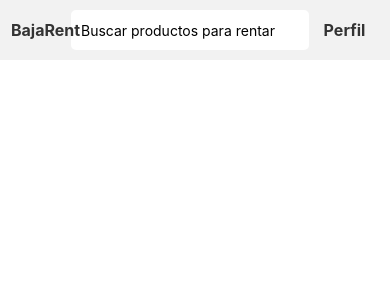
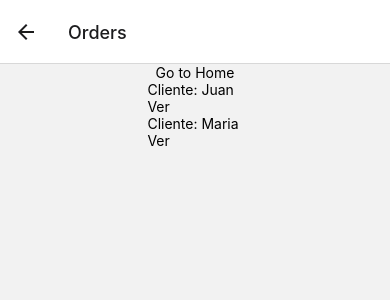
Before and after one commit to raulzarzadev/bajarent, a React Native app: screen /Orders in a window 390 px wide. Shown: the top 300 px of the page. Built offline with nearby package versions, Linux system fonts and the light colour scheme.

Commit message:
adding navigation

```diff
--- a/App.js
+++ b/App.js
@@ -1,31 +1,10 @@
-import Button from '/src/components/Button'
-import { StatusBar } from 'expo-status-bar'
-import { Dimensions, StyleSheet, Text, View } from 'react-native'
-import Navbar from './src/components/Navbar'
+import { NavigationContainer } from '@react-navigation/native'
+import AppBar from './src/components/AppBar'
 
 export default function App() {
-  const windowWidth = Dimensions.get('window').width
-
   return (
-    <View style={styles.container}>
-      <Navbar />
-      {/* <Text>Bienvenido a BajaRent 2</Text> */}
-      {/* <StatusBar style="auto" />
-      <Button
-        title="Presiona aquí"
-        onPress={() => {
-          alert('Has presionado el botón!')
-        }}
-      /> */}
-    </View>
+    <NavigationContainer>
+      <AppBar />
+    </NavigationContainer>
   )
 }
-
-const styles = StyleSheet.create({
-  container: {
-    flex: 1,
-    backgroundColor: '#fff',
-    alignItems: 'center',
-    justifyContent: 'center'
-  }
-})
--- a/package.json
+++ b/package.json
@@ -11,12 +11,17 @@
   },
   "dependencies": {
     "@expo/webpack-config": "^19.0.0",
+    "@react-navigation/native": "^6.1.9",
+    "@react-navigation/native-stack": "^6.9.17",
+    "@react-navigation/stack": "^6.3.20",
     "@types/react": "~18.2.14",
     "expo": "^49.0.21",
     "expo-status-bar": "~1.6.0",
     "react": "18.2.0",
     "react-dom": "18.2.0",
     "react-native": "0.72.6",
+    "react-native-safe-area-context": "4.6.3",
+    "react-native-screens": "~3.22.0",
     "react-native-web": "~0.19.6",
     "typescript": "^5.1.3"
   },
--- /dev/null
+++ b/src/DATA.ts
@@ -0,0 +1,113 @@
+const orders = [
+  {
+    id: 1,
+    client: {
+      id: 1,
+      name: 'Juan',
+      lastName: 'Perez',
+      email: 'juan@mail.com',
+      phone: '1234567890',
+      address: 'Calle 123',
+      city: 'Bogota',
+      country: 'Colombia',
+      location: 'Calle 123, Bogota, Colombia'
+    },
+    items: [
+      {
+        id: 1,
+        status: 'in-use',
+        startAt: '2021-01-01T00:00:00.000Z',
+        price: {
+          amount: 100,
+          title: 'Normal',
+          time: 24 * 60
+        }
+      },
+      {
+        id: 2,
+        status: 'finished',
+        finishedAt: '2021-01-01T00:00:00.000Z',
+        startAt: '2021-01-01T00:00:00.000Z',
+        price: {
+          amount: 200,
+          title: 'Normal',
+          time: 24 * 60
+        }
+      }
+    ],
+    shipping: {
+      date: '2021-01-01T00:00:00.000Z',
+      location: 'Calle 123, Bogota, Colombia'
+    },
+    totalOrder: 300,
+    payments: [
+      {
+        id: 1,
+        amount: 100,
+        date: '2021-01-01T00:00:00.000Z',
+        type: 'cash'
+      },
+      {
+        id: 2,
+        amount: 200,
+        date: '2021-01-01T00:00:00.000Z',
+        type: 'cash'
+      }
+    ]
+  },
+  {
+    id: 2,
+    client: {
+      id: 2,
+      name: 'Maria',
+      lastName: 'Lopez',
+      email: 'maria@mail.com',
+      phone: '0987654321',
+      address: 'Calle 456',
+      city: 'Medellin',
+      country: 'Colombia',
+      location: 'Calle 456, Medellin, Colombia'
+    },
+    items: [
+      {
+        id: 3,
+        status: 'in-use',
+        startAt: '2021-02-01T00:00:00.000Z',
+        price: {
+          amount: 150,
+          title: 'Normal',
+          time: 24 * 60
+        }
+      },
+      {
+        id: 4,
+        status: 'finished',
+        finishedAt: '2021-02-01T00:00:00.000Z',
+        startAt: '2021-02-01T00:00:00.000Z',
+        price: {
+          amount: 250,
+          title: 'Normal',
+          time: 24 * 60
+        }
+      }
+    ],
+    shipping: {
+      date: '2021-02-01T00:00:00.000Z',
+      location: 'Calle 456, Medellin, Colombia'
+    },
+    totalOrder: 400,
+    payments: [
+      {
+        id: 3,
+        amount: 150,
+        date: '2021-02-01T00:00:00.000Z',
+        type: 'cash'
+      }
+    ]
+  }
+]
+
+const DATA = {
+  orders
+}
+export default DATA
--- /dev/null
+++ b/src/components/AppBar.tsx
@@ -0,0 +1,22 @@
+import { createNativeStackNavigator } from '@react-navigation/native-stack'
+import OrdersScreen from './OrdersScreen'
+import HomeScreen from './HomeScreen'
+import OrderDetailScreen from './OrderDetailScreen'
+
+const Stack = createNativeStackNavigator()
+
+export default function AppBar() {
+  return (
+    <>
+      <Stack.Navigator>
+        <Stack.Screen name="Home" component={HomeScreen} />
+        <Stack.Screen name="Orders" component={OrdersScreen} />
+        <Stack.Screen
+          name="OrderDetails"
+          component={OrderDetailScreen}
+          options={{ title: 'Order details' }}
+        />
+      </Stack.Navigator>
+    </>
+  )
+}
--- /dev/null
+++ b/src/components/HomeScreen.tsx
@@ -0,0 +1,14 @@
+import { Pressable, Text, View } from 'react-native'
+
+function HomeScreen({ navigation }) {
+  return (
+    <View style={{ flex: 1, alignItems: 'center', justifyContent: 'center' }}>
+      <Text>Home Screen</Text>
+      <Pressable onPress={() => navigation.navigate('Orders')}>
+        <Text>Go to Orders</Text>
+      </Pressable>
+    </View>
+  )
+}
+
+export default HomeScreen
--- /dev/null
+++ b/src/components/OrderDetailScreen.tsx
@@ -0,0 +1,12 @@
+import { View, Text } from 'react-native'
+
+const OrderDetailScreen = ({ route }) => {
+  const { orderId } = route.params
+  return (
+    <View>
+      <Text>Orden Id: {orderId}</Text>
+    </View>
+  )
+}
+
+export default OrderDetailScreen
--- /dev/null
+++ b/src/components/OrdersScreen.tsx
@@ -0,0 +1,36 @@
+import { FlatList, Pressable, Text, View } from 'react-native'
+import OrdersList from './Orders'
+import DATA from '../DATA'
+
+function OrdersScreen({ navigation }) {
+  return (
+    <View style={{ flex: 1, alignItems: 'center', justifyContent: 'center' }}>
+      <Pressable onPress={() => navigation.navigate('Home')}>
+        <Text>Go to Home</Text>
+      </Pressable>
+      <FlatList
+        data={DATA.orders}
+        renderItem={({ item }) => (
+          <Pressable
+            onPress={() => {
+              navigation.navigate('OrderDetails', { orderId: item.id })
+            }}
+          >
+            <OrderItem order={item} />
+          </Pressable>
+        )}
+      ></FlatList>
+    </View>
+  )
+}
+
+export const OrderItem = ({ order }) => {
+  return (
+    <View>
+      <Text>Cliente: {order?.client?.name} </Text>
+      <Text>Ver</Text>
+    </View>
+  )
+}
+
+export default OrdersScreen
```
Also changed, not shown: src/components/theme.ts (added, +20 -0 lines), 1 other file (tests, documents, lock files or other folders).
